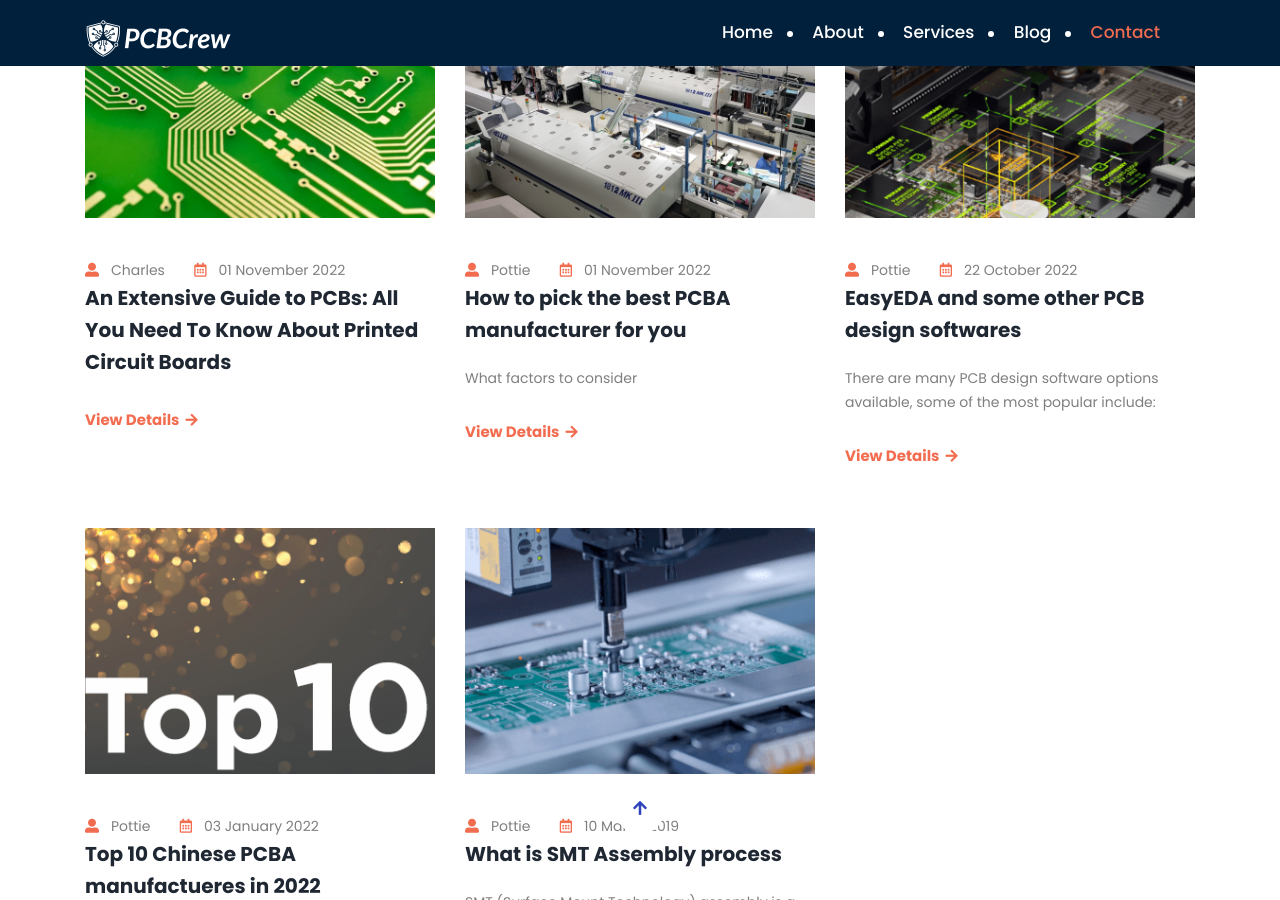
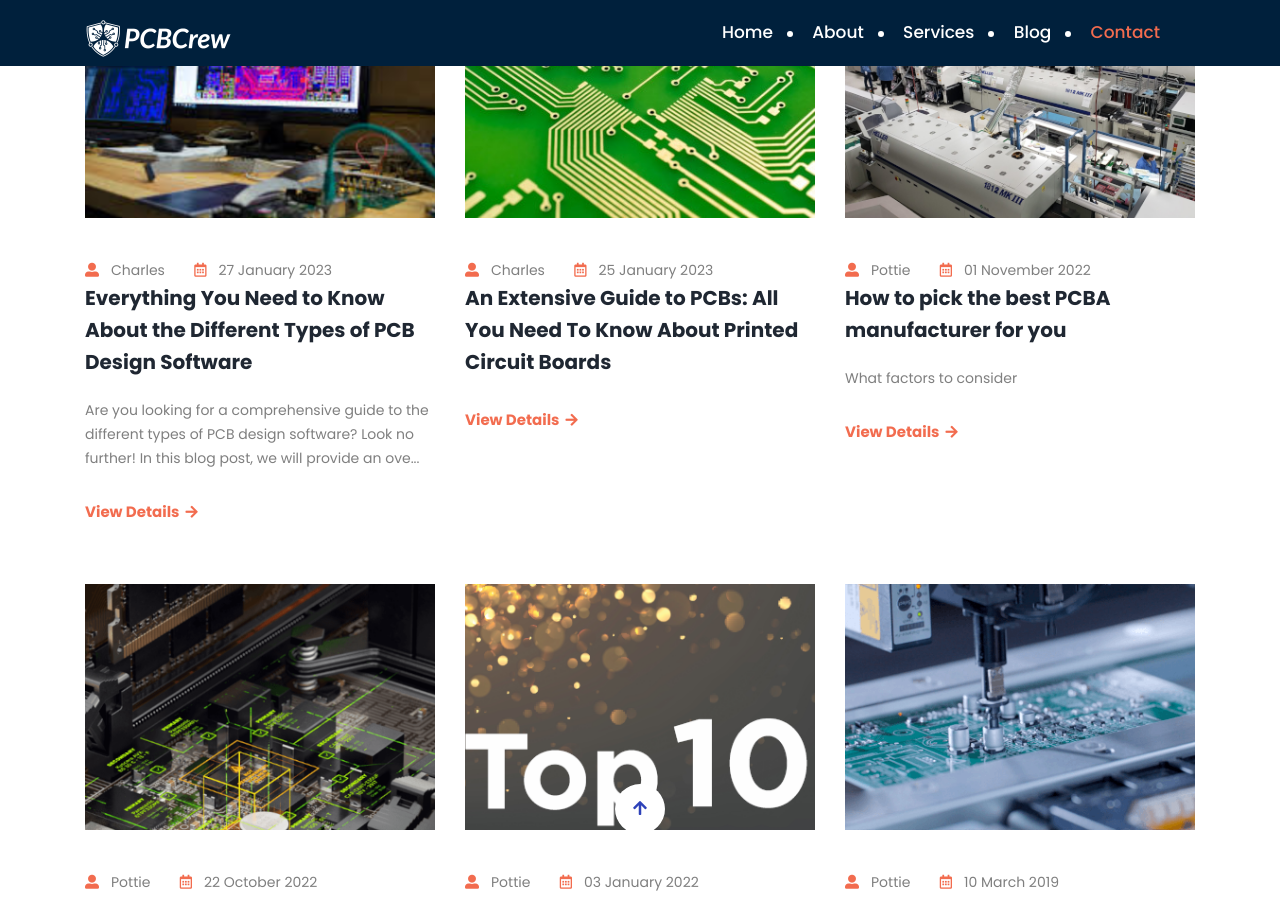
Before and after one commit to pcbcrew/pcbcrew.github.io, a Jekyll site: the page built from blog.html, in a window 1280 px wide and 900 px high, scrolled down 910 px. Built offline with Jekyll 4.4.1, drawn with Linux system fonts in a browser that asks for light colours; some of the changed lines change nothing that is shown.

Commit message:
add blog content.

```diff
--- a/_posts/2023-01-25-an-extensive-guide-to-pcbs.md
+++ b/_posts/2023-01-25-an-extensive-guide-to-pcbs.md
@@ -1,7 +1,7 @@
 ---
 layout: post
 title: "An Extensive Guide to PCBs: All You Need To Know About Printed Circuit Boards"
-date: 2022-11-01 09:16:35 +0600
+date: 2023-01-25 09:16:35 +0600
 categories: [pcba]
 post_image: "/assets/images/blog/pcb.jpg"
 author: Charles
--- /dev/null
+++ b/_posts/2023-01-27-everything-you-need-to-know-about-the-different-types-of-pcb-design-software.md
@@ -0,0 +1,57 @@
+---
+layout: post
+title: "Everything You Need to Know About the Different Types of PCB Design Software"
+date: 2023-01-27 09:16:35 +0600
+categories: [pcb,pcbdesign]
+post_image: "/assets/images/blog/pcb-design-softwares.png"
+author: Charles
+---
+
+Are you looking for a comprehensive guide to the different types of PCB design software? Look no further! In this blog post, we will provide an overview of the various types of PCB design software available on the market, as well as their features, pros and cons. We’ll also provide tips for choosing the right software for your project. With this information, you’ll be able to make an informed decision about which type of PCB design software is best suited for your needs. So, read on to learn more about the different types of PCB design software.
+
+## [Autodesk EAGLE](https://www.autodesk.com/products/eagle/overview)
+
+[Autodesk EAGLE](https://www.autodesk.com/products/eagle/overview), formerly known as “Easily Applicable Graphical Layout Editor”, is a popular PCB design software developed by Autodesk. It is one of the most widely used PCB design packages in the world and is used by hobbyists, students, and professionals alike.
+Autodesk EAGLE is a comprehensive suite of design tools that allows users to easily design high-quality printed circuit boards (PCBs) quickly and efficiently.
+
+The user interface is designed to be intuitive, with the ability to switch between tools and layouts with ease. Autodesk EAGLE also offers many features such as Schematic Capture, Layout Design, Component Placement, and Signal Integrity analysis, which makes it an excellent choice for designing complicated PCBs.
+
+In addition to the standard features offered by Autodesk EAGLE, there are also a variety of third-party plugins available which allow you to extend the software’s capabilities even further.
+
+These plugins include BoardStacks, which provides an automated way of organizing components on your PCB design, and CircuitBuilder, which provides detailed analysis of your PCB layout.
+
+The latest version of Autodesk EAGLE includes an extensive library of parts from various manufacturers and vendors, which can be accessed directly within the application. With the included library, users are able to quickly find the components they need for their design and create their PCB faster.
+
+Overall, Autodesk EAGLE is an excellent choice for creating PCB designs quickly and efficiently. It has a robust feature set and a large library of parts, allowing users to create complex designs with relative ease. It is also easy to use and comes with helpful documentation, making it suitable for both beginners and advanced users alike.
+
+## [OrCAD](https://www.orcad.com/)
+
+[OrCAD](https://www.orcad.com/) is a comprehensive suite of integrated tools for PCB design. It provides a range of features for schematic capture, board layout and design verification. The OrCAD PCB design solutions come in three product offerings: OrCAD Capture, OrCAD Layout, and OrCAD PCB Designer Professional. The suite also offers powerful analysis and design tools to ensure that designs meet their requirements.
+
+OrCAD Capture allows users to quickly create schematic designs, simulate their circuits and generate reports. The tool includes an integrated library of over 30,000 components, allowing users to easily select parts for their designs. Additionally, OrCAD Capture includes an advanced simulation engine and a number of analysis tools to evaluate circuit performance.
+
+OrCAD Layout enables users to quickly and accurately design PCBs. This product provides a number of features including interactive routing, auto-routing and multi-layer support. Additionally, OrCAD Layout includes a set of interactive design rule checks and design-for-manufacturing (DFM) features.
+
+The last part of the OrCAD suite is OrCAD PCB Designer Professional which provides advanced features for advanced PCB designs such as impedance control, autorouting with global shape control, and 3D modeling. Additionally, this product supports multiple design flows from concept to production including Altium Designer and Cadence Allegro.
+
+Overall, the OrCAD suite provides a comprehensive set of tools for designing high quality PCBs quickly and efficiently. With its wide range of features and easy to use interface, the OrCAD suite is ideal for both experienced and novice PCB designers.
+
+## [Altium Designer](https://www.altium.com/altium-designer)
+
+[Altium Designer](https://www.altium.com/altium-designer) is a powerful, full-featured, integrated PCB design and simulation software package developed by Altium Limited. It is one of the most widely used PCB design tools in the industry, with over 250,000 users worldwide.
+
+Altium Designer offers a comprehensive suite of tools for designing and managing all aspects of a PCB, from schematic capture to board layout and routing. The software includes schematic editors, CAD libraries, and powerful routing tools that allow you to quickly and accurately design your boards. It also offers an extensive library of ready-made components and footprints for faster design cycles.
+
+Altium Designer’s user interface is designed for maximum efficiency, with a modern look and feel that is easy to learn and use. The software also provides extensive visualization capabilities to help you ensure your designs are accurate and error-free.
+
+Altium Designer also includes powerful tools for signal integrity analysis, such as crosstalk analysis, signal integrity simulations, and dynamic impedance control. With these tools, you can easily find and fix any signal integrity issues before they cause any problems on the board.
+
+Altium Designer also offers numerous options for board fabrication, including high-speed, multi-layer, and blind/buried vias. With the software’s advanced technologies, you can reduce costs while achieving superior performance. Altium Designer is an excellent choice for anyone looking for an easy-to-use yet powerful PCB design tool.
+
+## [KiCad](https://www.kicad.org/)
+
+[KiCad](https://www.kicad.org/) is an open-source PCB design software that has gained popularity in recent years due to its powerful features and affordability. It is one of the most widely used PCB design software tools among electronics hobbyists and professionals alike. KiCad offers a wide range of features including schematic capture, PCB layout design, BOM (Bill of Materials) generation, 3D visualization, and more. It is available for both Windows and Mac operating systems and is easy to use, with a well-designed user interface. KiCad is a great option for hobbyists who want to design their own custom circuit boards without spending a fortune on expensive software. The KiCad project provides a comprehensive set of tools that allow you to design your own PCBs quickly and easily. It also supports Gerber files, making it easy to send your designs to a manufacturer for fabrication. With its robust features, low cost, and easy-to-use interface, KiCad is the perfect tool for hobbyists looking to create custom circuits on a budget.
+
+## Conslusion
+
+Hopefully this guide makes it easier for you to choose the software you need. If you need to speak to experts to guide you. Feel free to get in touch with us and we shall get back to you with more information.
```
Also changed, not shown: assets/images/blog/pcb-design-softwares.png (added).
